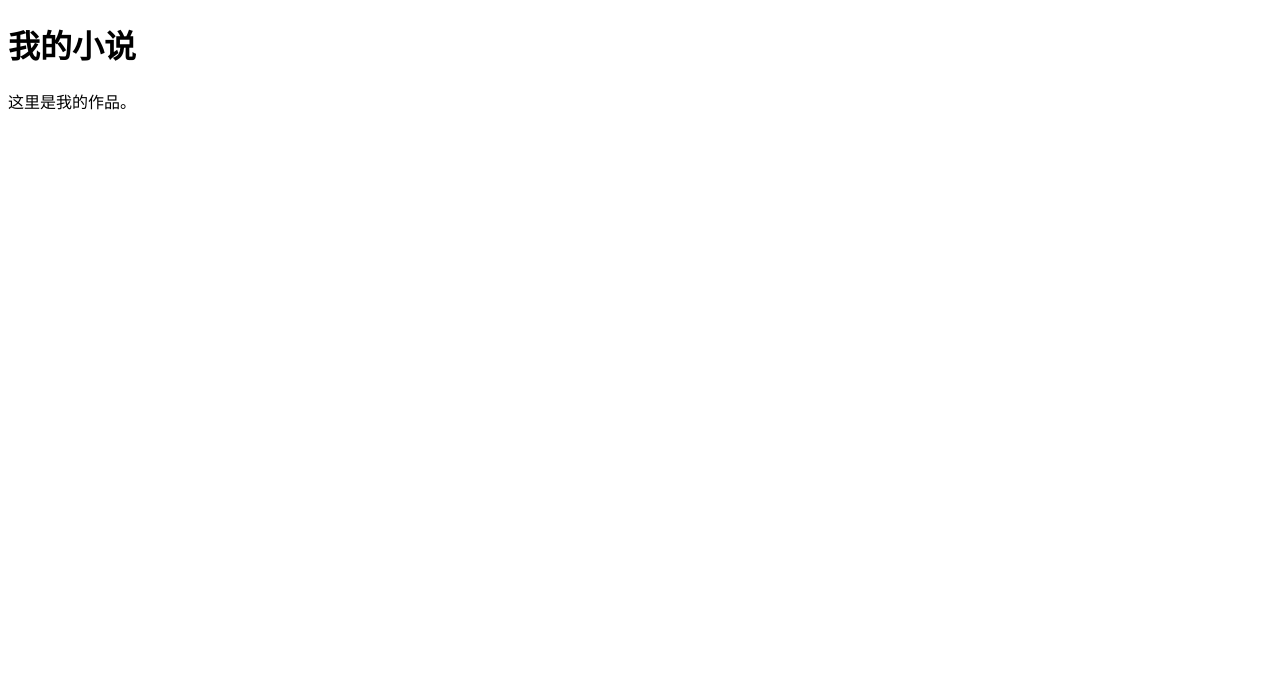
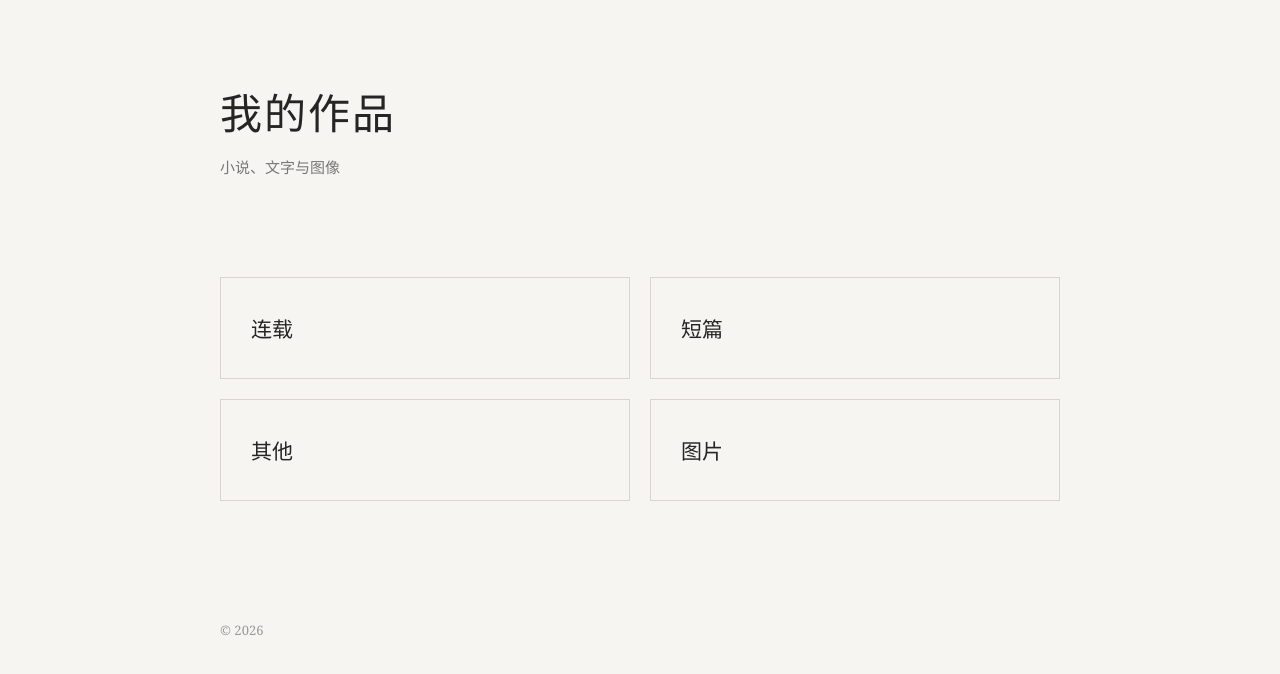
Before and after one commit to tuohare0/novel-site, a plain HTML site: page index.html in a window 1280 px wide. Drawn offline with Linux system fonts and the light colour scheme.

Commit message:
Update index.html

```diff
--- a/index.html
+++ b/index.html
@@ -2,10 +2,113 @@
 <html lang="zh-CN">
 <head>
     <meta charset="UTF-8">
-    <title>我的小说</title>
+    <meta name="viewport" content="width=device-width, initial-scale=1.0">
+
+    <title>我的作品</title>
+
+    <style>
+        * {
+            box-sizing: border-box;
+        }
+
+        body {
+            margin: 0;
+            background: #f7f5f2;
+            color: #252525;
+            font-family: Georgia, "Noto Serif SC", "Songti SC", serif;
+        }
+
+        .container {
+            max-width: 900px;
+            margin: 0 auto;
+            padding: 80px 30px;
+        }
+
+        header {
+            margin-bottom: 100px;
+        }
+
+        h1 {
+            margin: 0 0 15px;
+            font-size: 42px;
+            font-weight: normal;
+            letter-spacing: 2px;
+        }
+
+        .description {
+            color: #777;
+            font-size: 15px;
+        }
+
+        nav {
+            display: grid;
+            grid-template-columns: repeat(2, 1fr);
+            gap: 20px;
+        }
+
+        nav a {
+            display: block;
+            padding: 35px 30px;
+            border: 1px solid #d8d4cf;
+            color: #252525;
+            text-decoration: none;
+            font-size: 21px;
+            transition: 0.2s;
+        }
+
+        nav a:hover {
+            background: #ebe8e3;
+        }
+
+        footer {
+            margin-top: 120px;
+            color: #999;
+            font-size: 13px;
+        }
+
+        @media (max-width: 600px) {
+            .container {
+                padding: 50px 20px;
+            }
+
+            header {
+                margin-bottom: 60px;
+            }
+
+            h1 {
+                font-size: 34px;
+            }
+
+            nav {
+                grid-template-columns: 1fr;
+            }
+        }
+    </style>
 </head>
+
 <body>
-    <h1>我的小说</h1>
-    <p>这里是我的作品。</p>
+
+<div class="container">
+
+    <header>
+        <h1>我的作品</h1>
+        <div class="description">
+            小说、文字与图像
+        </div>
+    </header>
+
+    <nav>
+        <a href="serial.html">连载</a>
+        <a href="short.html">短篇</a>
+        <a href="other.html">其他</a>
+        <a href="images.html">图片</a>
+    </nav>
+
+    <footer>
+        © 2026
+    </footer>
+
+</div>
+
 </body>
 </html>
```
